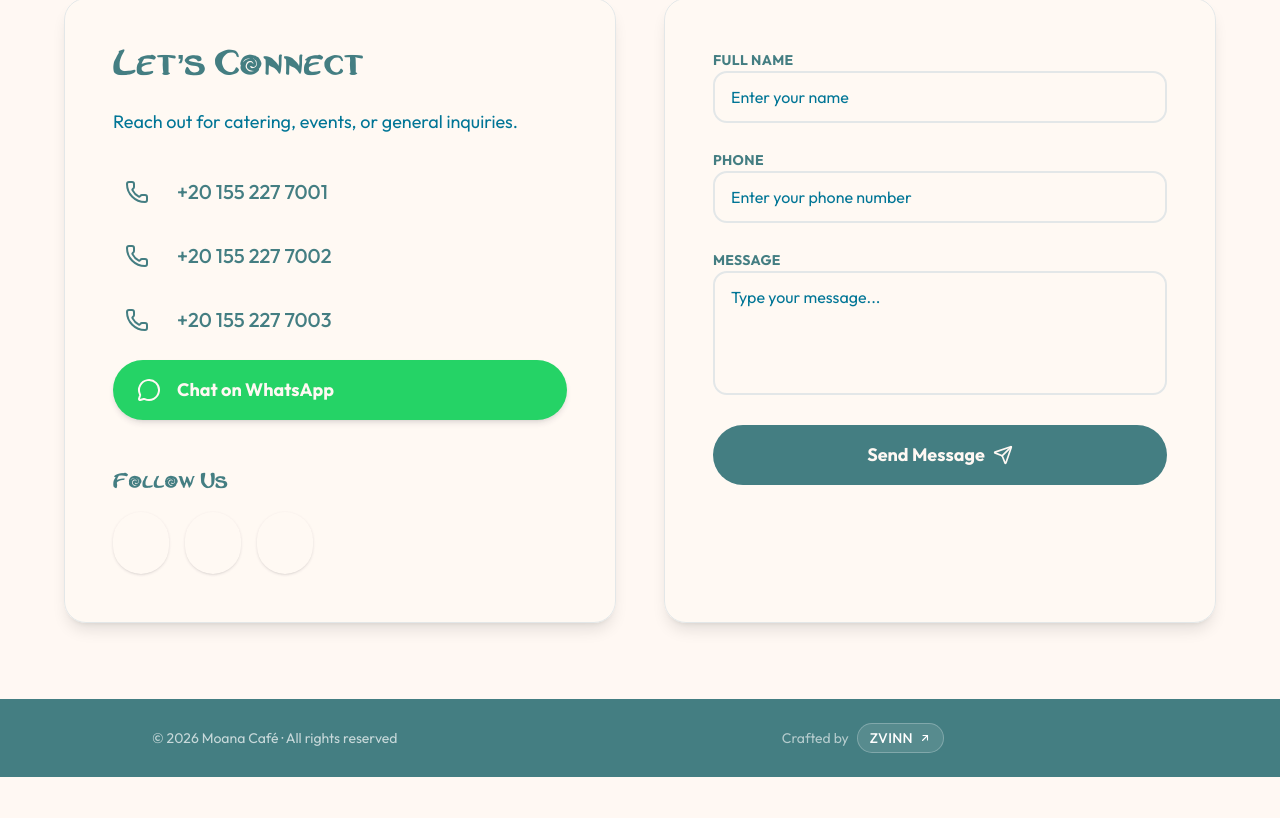
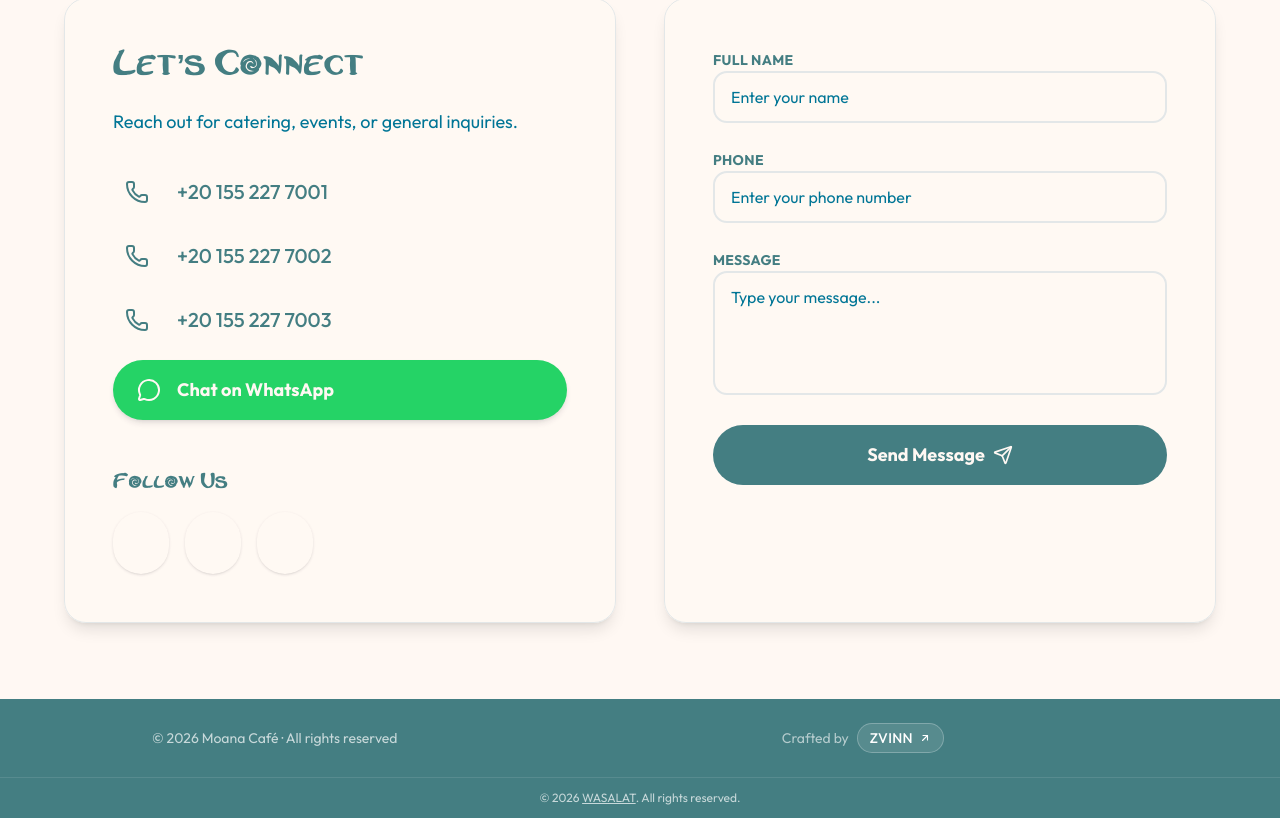
Before and after one commit to zvinn/moana-cafe, a Next.js app: page /en in a window 1280 px wide. Shown: the part 4929-5747 px from the top of the page. Before the commit the page ends 5706 px from the top, so only its background shows below. Built offline with nearby package versions, Linux system fonts and the light colour scheme; no server answers; some icons are missing; what tailwind-animations would draw is missing.

Commit message:
feat(footer): add Waslat credit line (temporary)
Same footer credit as the old Waslat site: © year WASALAT, link to
https://wasalat.org, under the main footer. Temporary until the site
is rebuilt.

```diff
--- a/components/FooterServer.tsx
+++ b/components/FooterServer.tsx
@@ -37,6 +37,18 @@ export function FooterServer({ lang }: { lang: Lang }) {
           </a>
         </p>
       </div>
+      <p className="border-t border-white/10 px-6 py-3 text-center text-xs text-white/70">
+        © {new Date().getFullYear()}{" "}
+        <a
+          href="https://wasalat.org"
+          target="_blank"
+          rel="noopener noreferrer"
+          className="uppercase underline hover:text-white"
+        >
+          wasalat
+        </a>
+        . {isAr ? "جميع الحقوق محفوظة" : "All rights reserved."}
+      </p>
     </footer>
   );
 }
```
